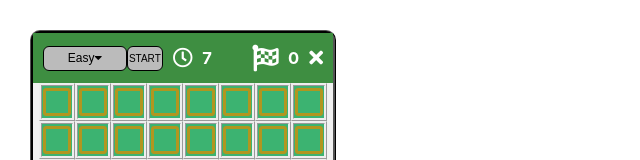
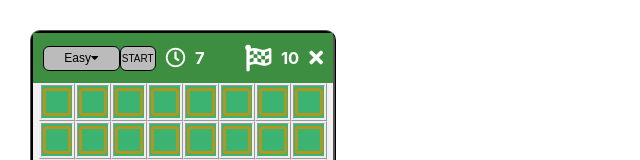
Before and after one commit to alibas01/minesweeper, a React (Create React App) app: page / in a window 1280 px wide. Shown: the top 160 px of the page, without its empty margins (0-640 px from the left). Built offline with nearby package versions, Linux system fonts and the light colour scheme.

Commit message:
flagCount correction

```diff
--- a/src/components/App.jsx
+++ b/src/components/App.jsx
@@ -41,6 +41,7 @@ function App() {
         show={show}
         setShow={setShow}
         flagCount={flagCount}
+        setFlagCount={setFlagCount}
         freeze={freeze}
         setFreeze={setFreeze}
         start={start}
--- a/src/components/Nav.jsx
+++ b/src/components/Nav.jsx
@@ -11,6 +11,7 @@ export default function Nav(props) {
     difficulty,
     setDifficulty,
     flagCount,
+    setFlagCount,
     freeze,
     setFreeze,
     start,
@@ -45,6 +46,7 @@ export default function Nav(props) {
           <p
             onClick={() => {
               setDifficulty("Easy");
+              setFlagCount(10);
               setShow((s) => !s);
             }}
           >
@@ -53,6 +55,7 @@ export default function Nav(props) {
           <p
             onClick={() => {
               setDifficulty("Medium");
+              setFlagCount(40);
               setShow((s) => !s);
             }}
           >
@@ -61,6 +64,7 @@ export default function Nav(props) {
           <p
             onClick={() => {
               setDifficulty("Hard");
+              setFlagCount(120);
               setShow((s) => !s);
             }}
           >
--- a/src/components/Square.jsx
+++ b/src/components/Square.jsx
@@ -23,7 +23,7 @@ export default function Square(props) {
           onClick={() => !freeze && setView("visible")}
           onContextMenu={() => {
             !freeze && setView("hidden");
-            !freeze && setFlagCount(flagCount - 1);
+            !freeze && setFlagCount(flagCount + 1);
           }}
         ></i>
       );
@@ -34,7 +34,7 @@ export default function Square(props) {
           onClick={() => !freeze && setView("visible")}
           onContextMenu={() => {
             !freeze && setView("flag");
-            !freeze && setFlagCount(flagCount + 1);
+            !freeze && setFlagCount(flagCount - 1);
           }}
         ></i>
       );
--- a/src/components/Table.jsx
+++ b/src/components/Table.jsx
@@ -38,7 +38,7 @@ export default function Table(props) {
         })}
       </div>
      {freeze && <div className="game-over">GAME OVER!</div> }
-     { (difficulty==="Easy" && flagCount===10) || (difficulty==="Medium" && flagCount===40) || (difficulty==="Easy" && flagCount===120) ? <div className="game-over">YOU WIN!</div> : null}
+     { flagCount===0 ? <div className="game-over">YOU WIN!</div> : null}
      {end && <div className="game-over">GAME ENDED!</div> }
     </div>
   );
--- a/src/hooks/useConditionsData.js
+++ b/src/hooks/useConditionsData.js
@@ -4,7 +4,7 @@ import { prepareTable } from "../helper/randomizeTable";
 export default function useConditionsData() {
   const [difficulty, setDifficulty] = useState("Easy");
   const [show, setShow] = useState(false);
-  const [flagCount, setFlagCount] = useState(0);
+  const [flagCount, setFlagCount] = useState(10);
   const [freeze, setFreeze] = useState(false);
   const [start, setStart] = useState(0);
   const [end, setEnd] = useState(false);
@@ -18,6 +18,7 @@ export default function useConditionsData() {
     [0, 0, 0, 0, 0, 0, 0, 0],
     [0, 0, 0, 0, 0, 0, 0, 0],
   ]);
+
 
   useEffect(() => {
     setTable(prepareTable(difficulty));
```
Also changed, not shown: src/logo.svg (deleted).
